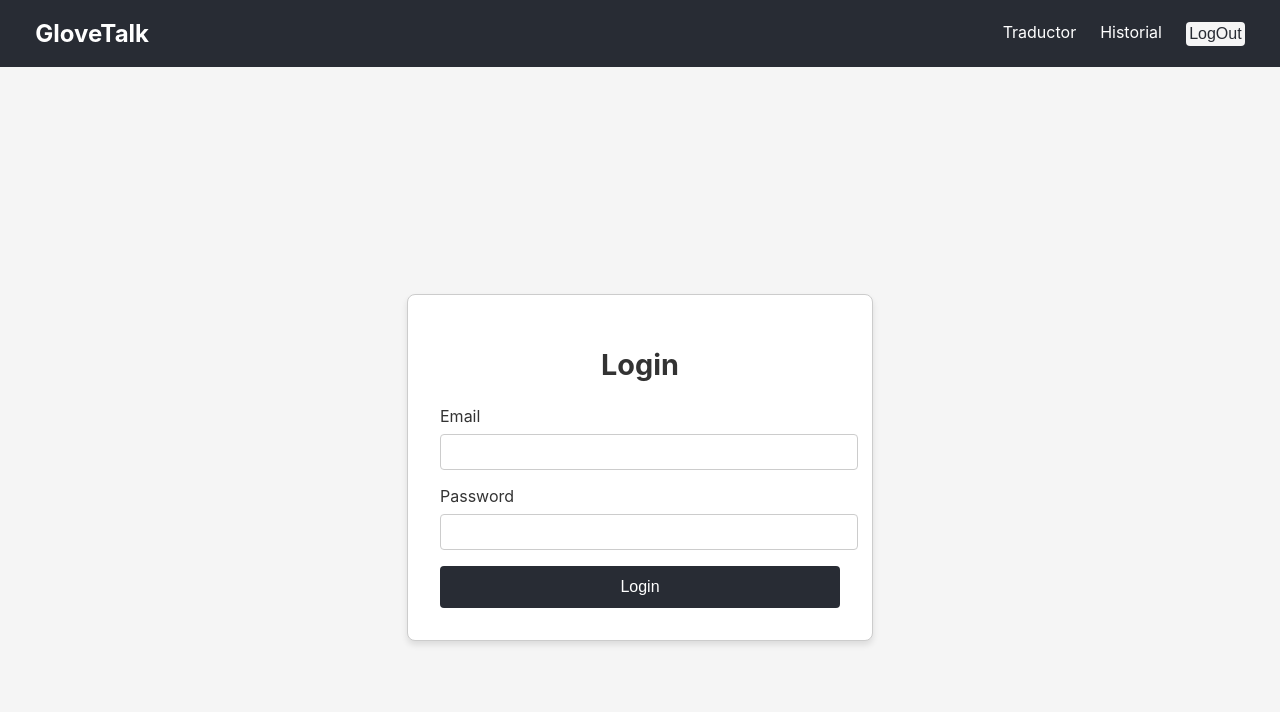
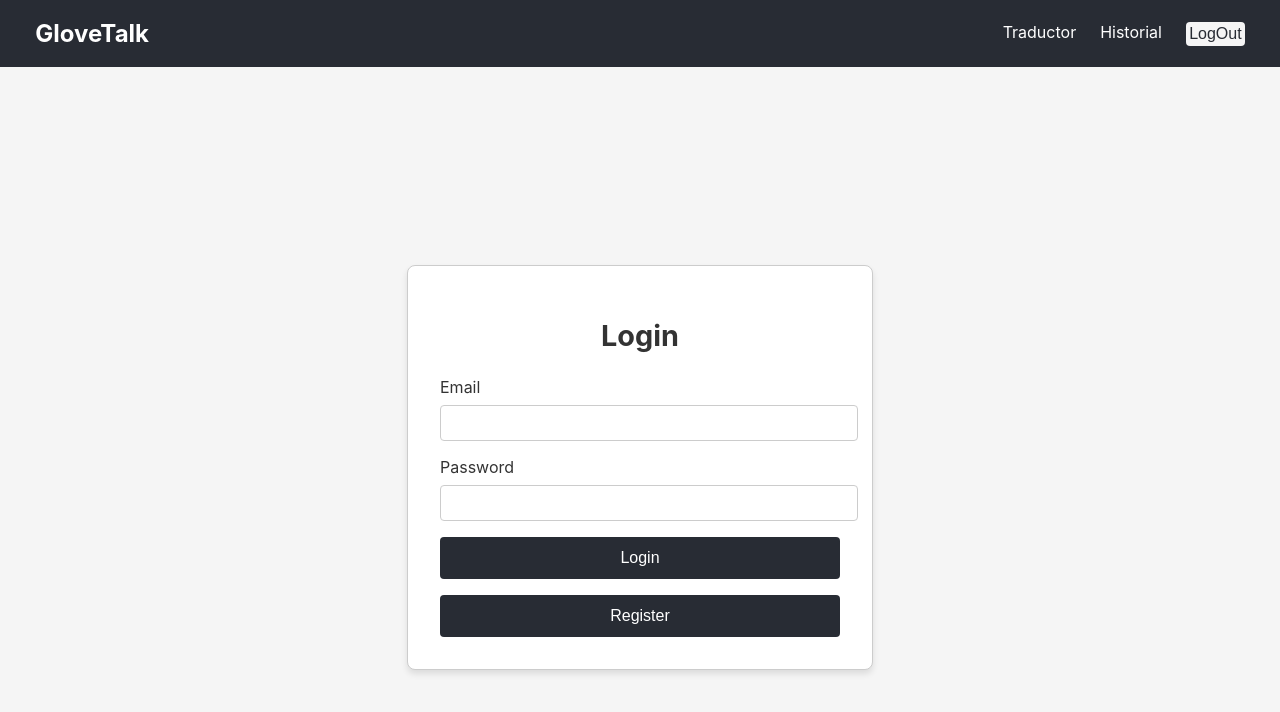
Before and after one commit to Soluciones-IoT-15185-Grupo2/FrontEnd, a React (Create React App) app: page / in a window 1280 px wide. Shown: the top 712 px of the page. Built offline with nearby package versions, Linux system fonts and the light colour scheme.

Commit message:
FEAT: ADD files

```diff
--- a/src/domain/login/login.css
+++ b/src/domain/login/login.css
@@ -57,3 +57,20 @@
 .login-button:hover {
     background-color: #61dafb;
 }
+
+.register-button {
+    width: 100%;
+    padding: 0.75rem;
+    background-color: #282c34;
+    color: white;
+    border: none;
+    border-radius: 4px;
+    font-size: 1rem;
+    cursor: pointer;
+    transition: background-color 0.3s;
+    margin-top: 1rem;
+}
+
+.register-button:hover {
+    background-color: #61dafb;
+}
--- a/src/domain/login/login.jsx
+++ b/src/domain/login/login.jsx
@@ -38,6 +38,7 @@ export function Login() {
                     />
                 </div>
                 <button type="submit" className="login-button">Login</button>
+                <button type="submit" className="register-button">Register</button>
             </form>
         </div>
     );
```
